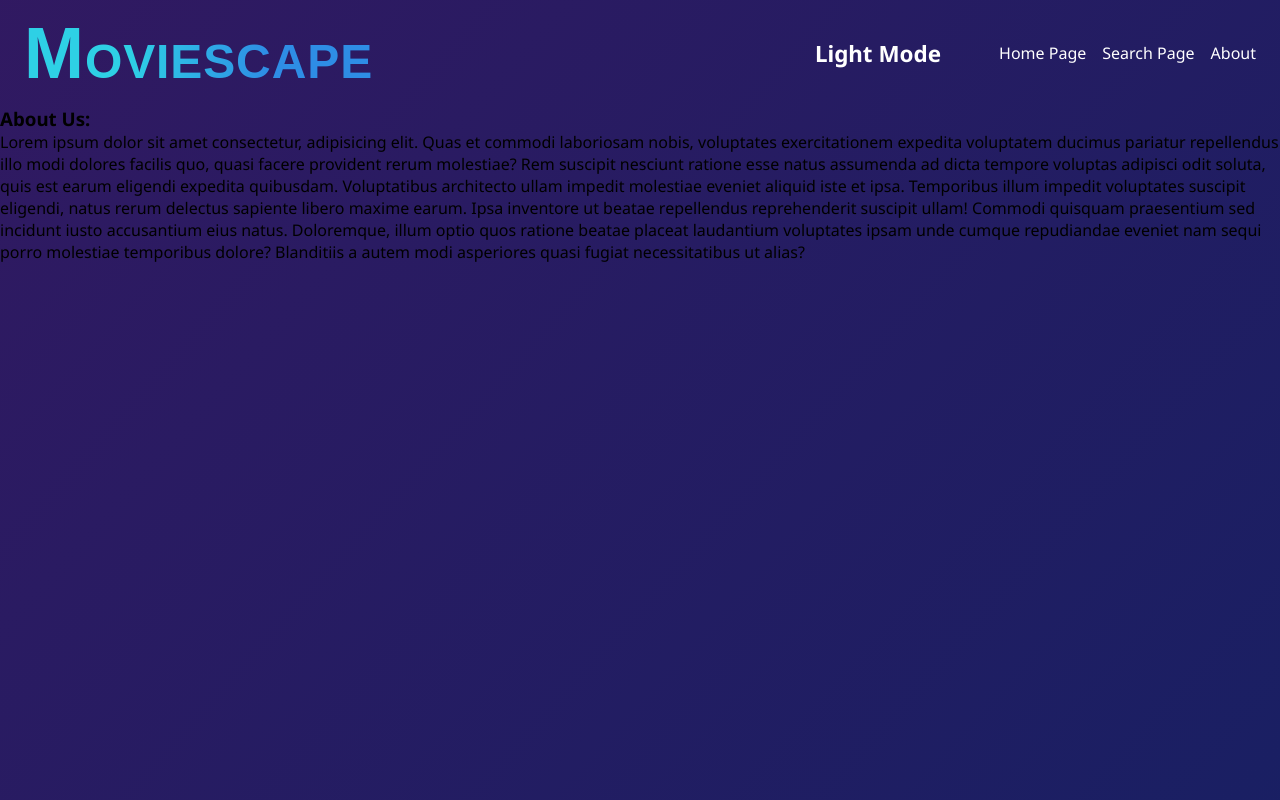
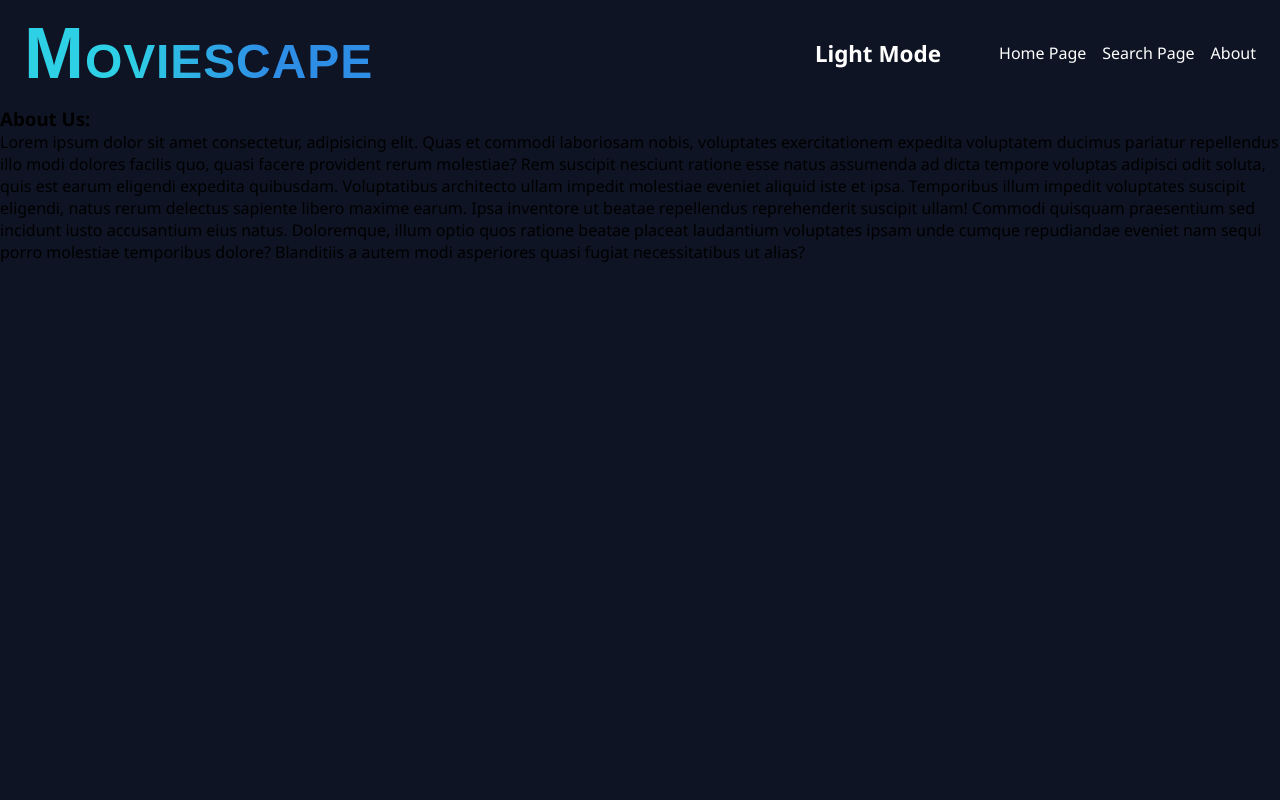
Before and after one commit to the-soban/movie-scape-reactjs, a React (Create React App) app: page /about in a window 1280 px wide. Built offline with nearby package versions, Linux system fonts and the light colour scheme.

Commit message:
class change

```diff
--- a/src/App.css
+++ b/src/App.css
@@ -29,11 +29,11 @@ body {
     background-color: #0f1424;
 
     /* --- FOR BG GRADIENT ANIMATION: --- */
-    background: linear-gradient(132deg, #0f1424, #391761, #0b2364);
+    /* background: linear-gradient(132deg, #0f1424, #391761, #0b2364);
     background-size: 400% 400%;
     animation: Gradient 15s ease infinite;
     position: relative;
-    overflow-x: hidden;
+    overflow-x: hidden; */
 
     height: 100vh;
     width: 100%;
--- a/src/HomeMovieItem.jsx
+++ b/src/HomeMovieItem.jsx
@@ -3,7 +3,7 @@ import React from 'react'
 const HomeMovieItem = ({ movie }) => {
     return (
         <div className="home-movie">
-            <div className='div1'>
+            <div>
                 <p>{movie.Year}</p>
             </div>
             <div>
```
